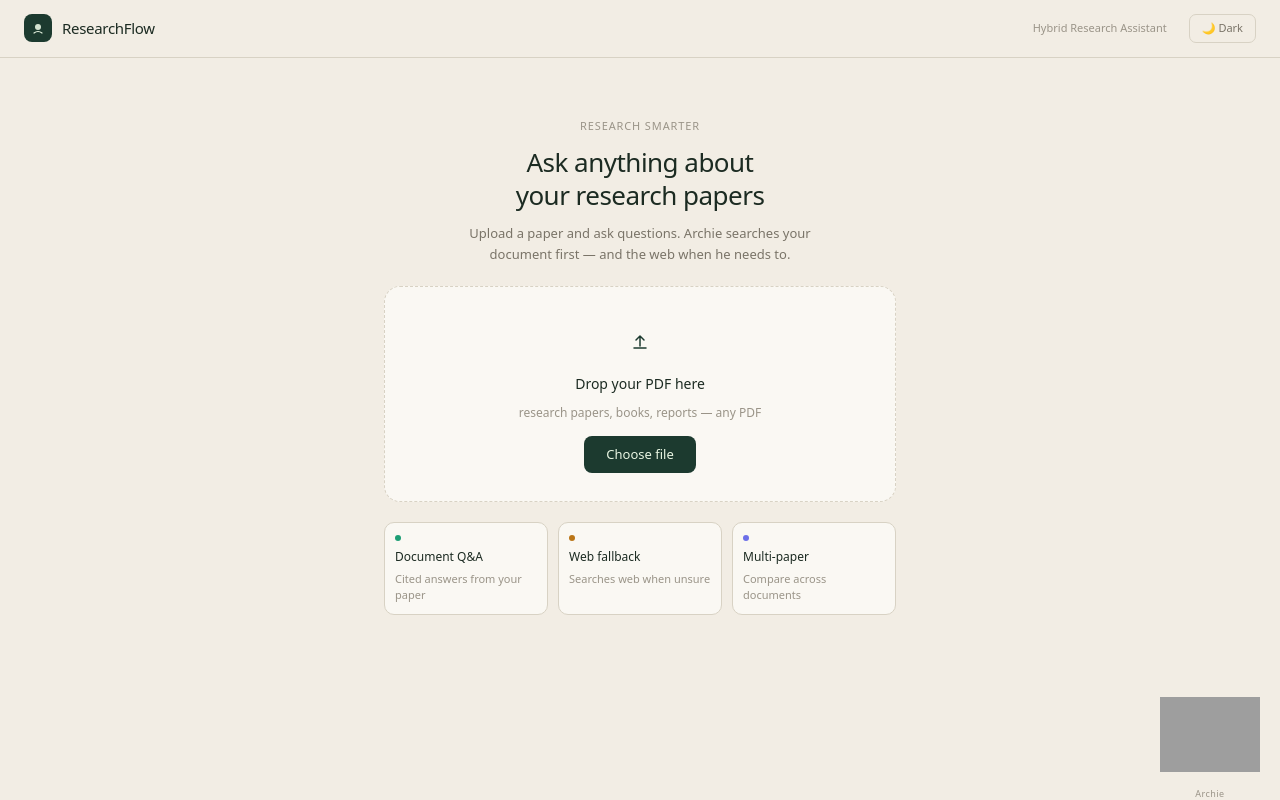
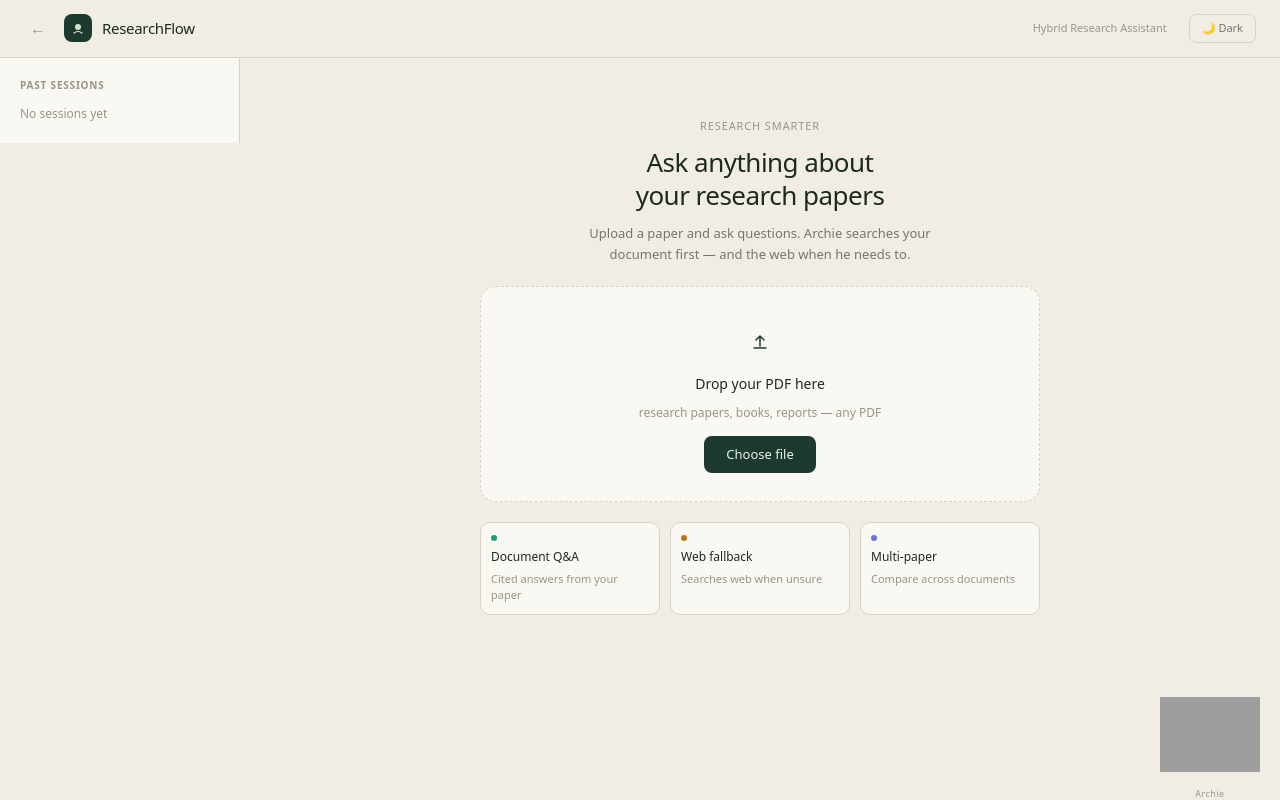
Before and after one commit to aasthakhatri11/researchflow, a React app in the folder frontend/: page / in a window 1280 px wide. Built offline with nearby package versions, Linux system fonts and the light colour scheme; no server answers; grey boxes are pictures that could not be loaded; the HTML template or start-up script is replaced by a standard one.

Commit message:
fix: untrack node_modules and sessions.json

```diff
--- a/frontend/src/App.jsx
+++ b/frontend/src/App.jsx
@@ -9,19 +9,30 @@ export default function App() {
   const [filename, setFilename] = useState(null)
   const [dark, setDark] = useState(false)
   const [sessions, setSessions] = useState([])
+  const [sidebarOpen, setSidebarOpen] = useState(true)
 
   useEffect(() => {
     document.documentElement.setAttribute("data-theme", dark ? "dark" : "light")
   }, [dark])
 
+  // Fetch sessions on startup so sidebar is populated immediately
+  useEffect(() => {
+    fetchSessions()
+  }, [])
+
+  // Also refetch when session changes
   useEffect(() => {
     if (sessionId) fetchSessions()
   }, [sessionId])
 
   async function fetchSessions() {
-    const res = await fetch("http://localhost:8000/api/sessions")
-    const data = await res.json()
-    setSessions(data)
+    try {
+      const res = await fetch("http://localhost:8000/api/sessions")
+      const data = await res.json()
+      setSessions(data)
+    } catch {
+      // backend not running yet — fail silently
+    }
   }
 
   function handleSelectSession(session) {
@@ -32,13 +43,29 @@ export default function App() {
   function handleReset() {
     setSessionId(null)
     setFilename(null)
-    setSessions([])
   }
 
   return (
-    <div style={{ minHeight: "100vh", background: "var(--bg)", position: "relative" }}>
+    <div style={{ minHeight: "100vh", background: "var(--bg)", position: "relative", display: "flex", flexDirection: "column" }}>
+
       {/* Header */}
-      <div style={{ display: "flex", alignItems: "center", gap: 10, padding: "14px 24px", borderBottom: "0.5px solid var(--border)" }}>
+      <div style={{ display: "flex", alignItems: "center", gap: 10, padding: "14px 24px", borderBottom: "0.5px solid var(--border)", flexShrink: 0 }}>
+        {/* Sidebar toggle */}
+        <button
+          onClick={() => setSidebarOpen(o => !o)}
+          title={sidebarOpen ? "Collapse sidebar" : "Expand sidebar"}
+          style={{
+            background: "none", border: "none", cursor: "pointer",
+            padding: "4px 6px", borderRadius: 6, marginRight: 2,
+            color: "var(--text-muted)", fontSize: 16, lineHeight: 1,
+            transition: "color 0.15s ease",
+          }}
+          onMouseEnter={e => e.currentTarget.style.color = "var(--text-primary)"}
+          onMouseLeave={e => e.currentTarget.style.color = "var(--text-muted)"}
+        >
+          {sidebarOpen ? "←" : "→"}
+        </button>
+
         <div style={{ width: 28, height: 28, borderRadius: 8, background: "var(--accent)", display: "flex", alignItems: "center", justifyContent: "center" }}>
           <svg width="16" height="16" viewBox="0 0 16 16" fill="none">
             <circle cx="8" cy="7" r="3" fill="var(--accent-text)" opacity="0.9"/>
@@ -59,20 +86,31 @@ export default function App() {
         </button>
       </div>
 
-      {/* Body — sidebar + main */}
-      {!sessionId ? (
-        <div style={{ maxWidth: 560, margin: "0 auto", padding: "40px 24px 100px" }}>
-          <Upload onUpload={(id, name) => { setSessionId(id); setFilename(name) }} />
-        </div>
-      ) : (
-        <div style={{ display: "flex", height: "calc(100vh - 57px)" }}>
+      {/* Body */}
+      <div style={{ display: "flex", flex: 1, overflow: "hidden" }}>
+
+        {/* Sidebar — always rendered, width animates */}
+        <div style={{
+          width: sidebarOpen ? 240 : 0,
+          overflow: "hidden",
+          transition: "width 0.25s ease",
+          flexShrink: 0,
+        }}>
           <Sidebar
             sessions={sessions}
             currentSessionId={sessionId}
             onSelectSession={handleSelectSession}
             onSessionsChange={fetchSessions}
           />
-          <div style={{ flex: 1, overflowY: "auto", padding: "40px 24px 100px" }}>
+        </div>
+
+        {/* Main content */}
+        <div style={{ flex: 1, overflowY: "auto", padding: "40px 24px 100px" }}>
+          {!sessionId ? (
+            <div style={{ maxWidth: 560, margin: "0 auto" }}>
+              <Upload onUpload={(id, name) => { setSessionId(id); setFilename(name); fetchSessions() }} />
+            </div>
+          ) : (
             <div style={{ maxWidth: 560, margin: "0 auto" }}>
               <Chat
                 sessionId={sessionId}
@@ -81,9 +119,9 @@ export default function App() {
                 onFirstMessage={fetchSessions}
               />
             </div>
-          </div>
+          )}
         </div>
-      )}
+      </div>
 
       <Archie />
     </div>
```
